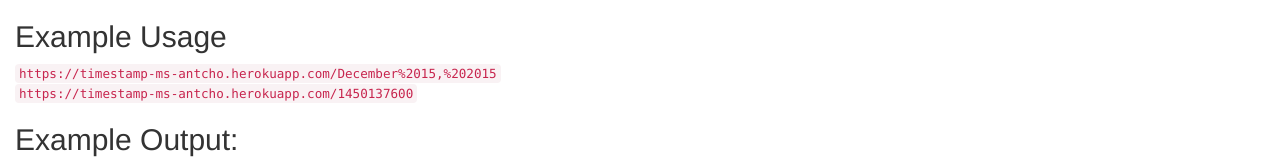
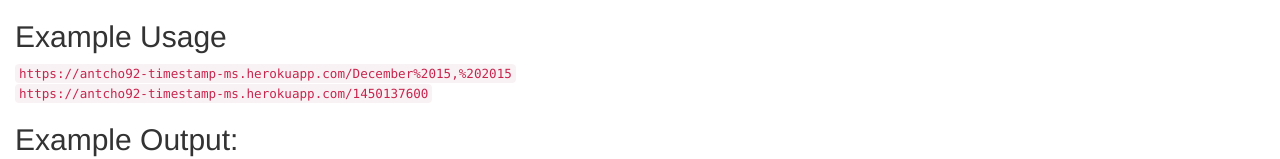
Before and after one commit to antcho92/timestamp-ms, a website: page index.html in a window 1280 px wide. Shown: the part 190-349 px from the top of the page. Drawn offline with nearby package versions, Linux system fonts and the light colour scheme.

Commit message:
update index to reflect url change on heroku

```diff
--- a/index.html
+++ b/index.html
@@ -16,9 +16,9 @@
             <li>If it does not contain a date or Unix timestamp, it returns null for those properties.</li>
         </ol>
         <h2>Example Usage</h2>
-        <code>https://timestamp-ms-antcho.herokuapp.com/December%2015,%202015</code>
+        <code>https://antcho92-timestamp-ms.herokuapp.com/December%2015,%202015</code>
         <br>
-        <code>https://timestamp-ms-antcho.herokuapp.com/1450137600</code>
+        <code>https://antcho92-timestamp-ms.herokuapp.com/1450137600</code>
         <h2>Example Output:</h2>
         <code>{ "unix": 1450137600, "natural": "December 15, 2015" }</code>
     </div>
```
